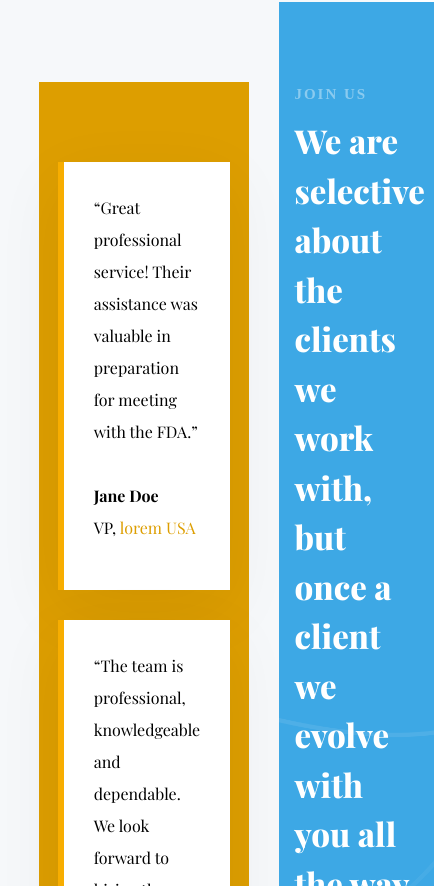
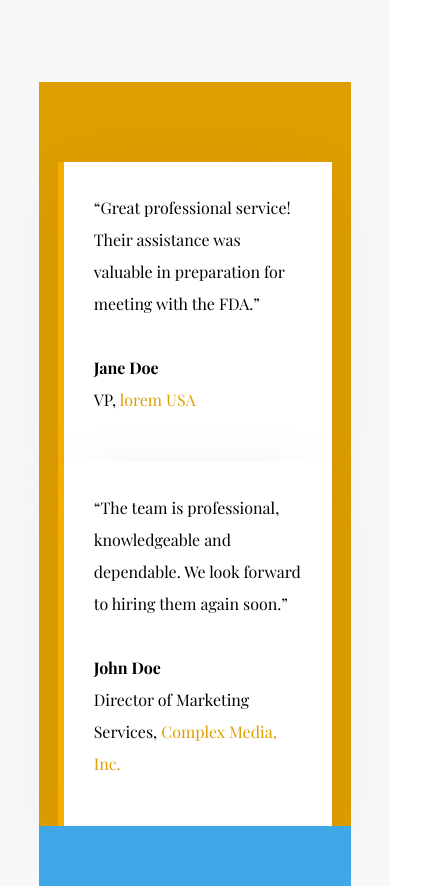
Before and after one commit to anwachuku15/officium, a React (Create React App) app: page / in a window 390 px wide. Shown: the part 5678-6564 px from the top of the page, 434 px wide, since content can reach past the window. Built offline with nearby package versions, Linux system fonts and the light colour scheme; a web font is replaced by a local one.

Commit message:
responsive design improvements

```diff
--- a/src/components/home/Testimonials.css
+++ b/src/components/home/Testimonials.css
@@ -29,33 +29,6 @@
     width: 100%;
     margin-right: 0 !important;
     margin: 0;
-  }
-}
-
-@media (max-width: 980px) {
-  .testimonials__div {
-    width: 80% !important;
-    max-width: 1080px !important;
-  }
-  .testimonials__left {
-    width: 100% !important;
-    margin-bottom: 0px;
-  }
-  .testimonials__leftTop {
-    margin: 0;
-  }
-  .testimonials__right {
-    padding-left: 0px;
-    padding-bottom: 0px;
-    width: 100% !important;
-  }
-  .testimonials__rightTop {
-    margin-top: 0px !important;
-  }
-  .testimonials__rightTopInner {
-    margin-bottom: 0;
-    margin-right: 0 !important;
-    width: 100%;
   }
 }
 
@@ -124,7 +97,7 @@
   border-color: #f7ad00;
   border-left-width: 6px;
   border-left-style: solid;
-  margin-bottom: 30px !important;
+  margin-bottom: 30px;
   background-color: #ffffff !important;
   box-shadow: 0px 20px 70px 0px rgba(0, 0, 0, 0.06);
   text-align: left;
@@ -143,7 +116,7 @@
   border-color: #f7ad00;
   border-left-width: 6px;
   border-left-style: solid;
-  margin-bottom: 30px !important;
+  margin-bottom: 30px;
   background-color: #ffffff !important;
   box-shadow: 0px 20px 70px 0px rgba(0, 0, 0, 0.06);
   text-align: left;
@@ -242,3 +215,34 @@
   line-height: 1.7em !important;
   transition: all 0.2s;
 }
+
+@media (max-width: 980px) {
+  .testimonials__div {
+    width: 80% !important;
+    max-width: 1080px !important;
+    display: block;
+  }
+  .testimonials__left {
+    width: 100% !important;
+    margin-bottom: 0px;
+  }
+  .testimonials__leftTop {
+    margin: 0;
+  }
+  .testimonials__leftBottom {
+    margin-bottom: 0;
+  }
+  .testimonials__right {
+    padding-left: 0px;
+    padding-bottom: 0px;
+    width: 100% !important;
+  }
+  .testimonials__rightTop {
+    margin-top: 0px !important;
+  }
+  .testimonials__rightTopInner {
+    margin-bottom: 0;
+    margin-right: 0 !important;
+    width: 100%;
+  }
+}
```
